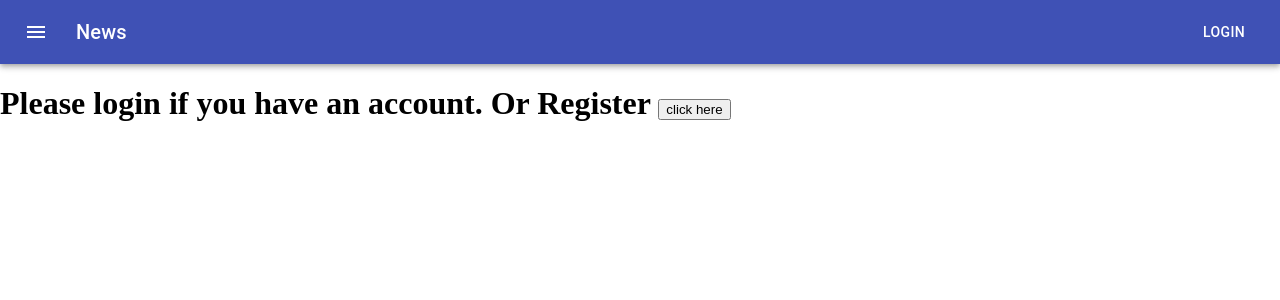
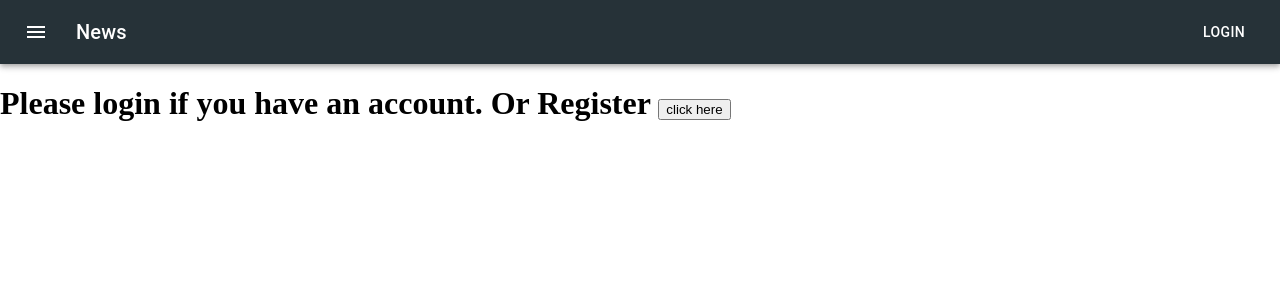
Before and after one commit to Anteneh-AJ/Getami.WEB, a React (Create React App) app: page / in a window 1280 px wide. Shown: the top 300 px of the page. Built offline with nearby package versions, Linux system fonts and the light colour scheme.

Commit message:
Added theme management

```diff
--- /dev/null
+++ b/src/assets/styles/theme.ts
@@ -0,0 +1,18 @@
+import { createMuiTheme } from '@material-ui/core/styles';
+
+export const theme = createMuiTheme({
+    palette: {
+        secondary: {
+            light: "#ffffff",
+            main: "#eceff1",
+            dark: "#babdbe",
+            contrastText: "#000000",
+        },
+        primary: {
+            light: "#4f5b62",
+            main: "#263238",
+            dark: "#000a12",
+            contrastText: "#ffffff",
+        },
+    }
+})
--- a/src/index.tsx
+++ b/src/index.tsx
@@ -4,11 +4,14 @@ import App from './app/App';
 import * as serviceWorker from './serviceWorker';
 import { Provider } from 'react-redux';
 import { store } from './store/store';
-
+import { ThemeProvider } from '@material-ui/styles';
+import { theme } from "./assets/styles/theme";
 
 ReactDOM.render(
     <Provider store={store}>
-        <App />
+        <ThemeProvider theme={theme}>
+            <App />
+        </ThemeProvider>
     </Provider>
 
     , document.getElementById('root'));
--- a/tsconfig.json
+++ b/tsconfig.json
@@ -4,7 +4,8 @@
     "lib": [
       "dom",
       "dom.iterable",
-      "esnext"
+      "esnext",
+      "es6"
     ],
     "allowJs": true,
     "skipLibCheck": true,
@@ -17,6 +18,9 @@
     "resolveJsonModule": true,
     "isolatedModules": true,
     "noEmit": true,
+    "noImplicitAny": true,
+    "noImplicitThis": true,
+    "strictNullChecks": true,
     "jsx": "react"
   },
   "include": [
```
Also changed, not shown: src/assets/styles/style.scss (added).
